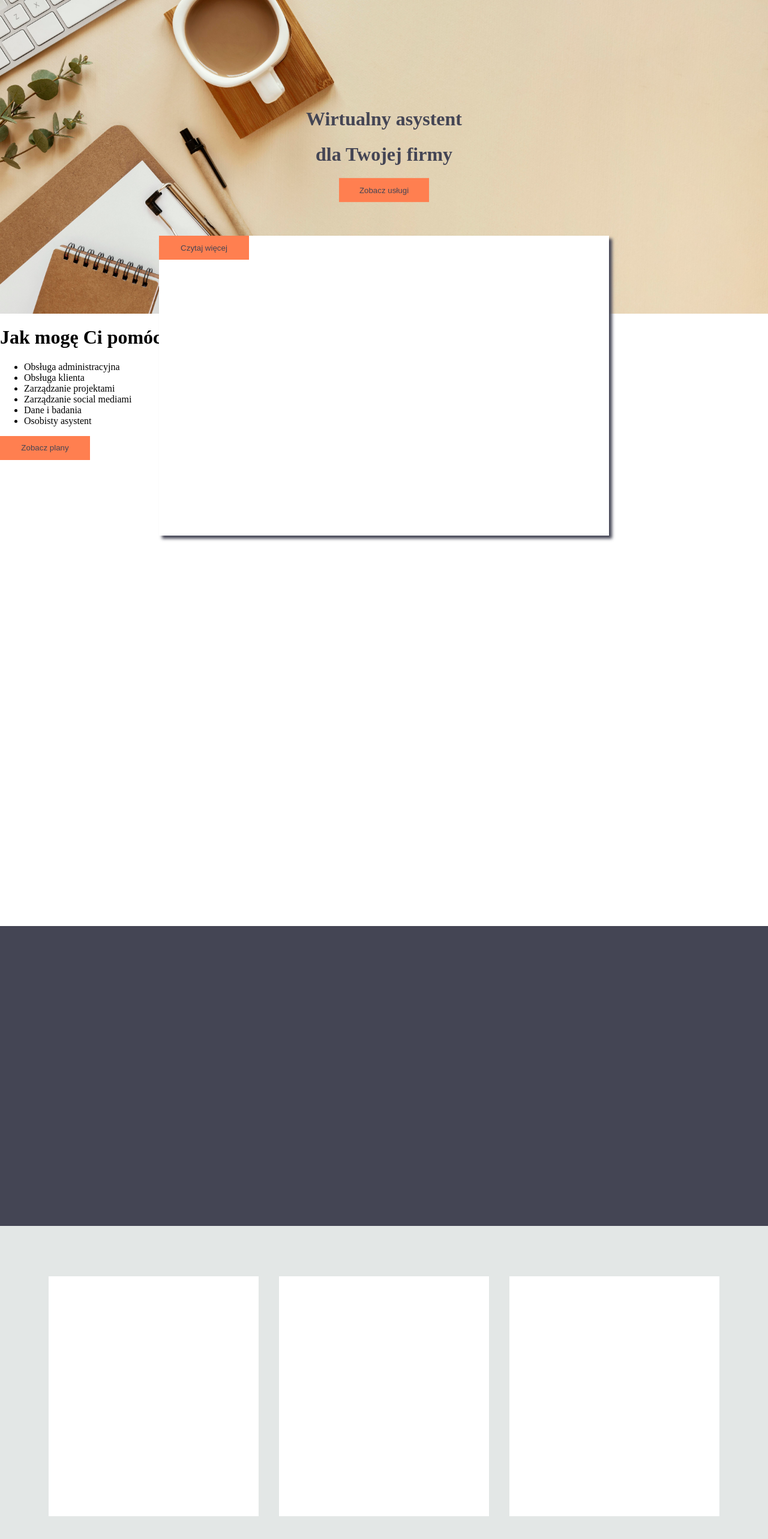
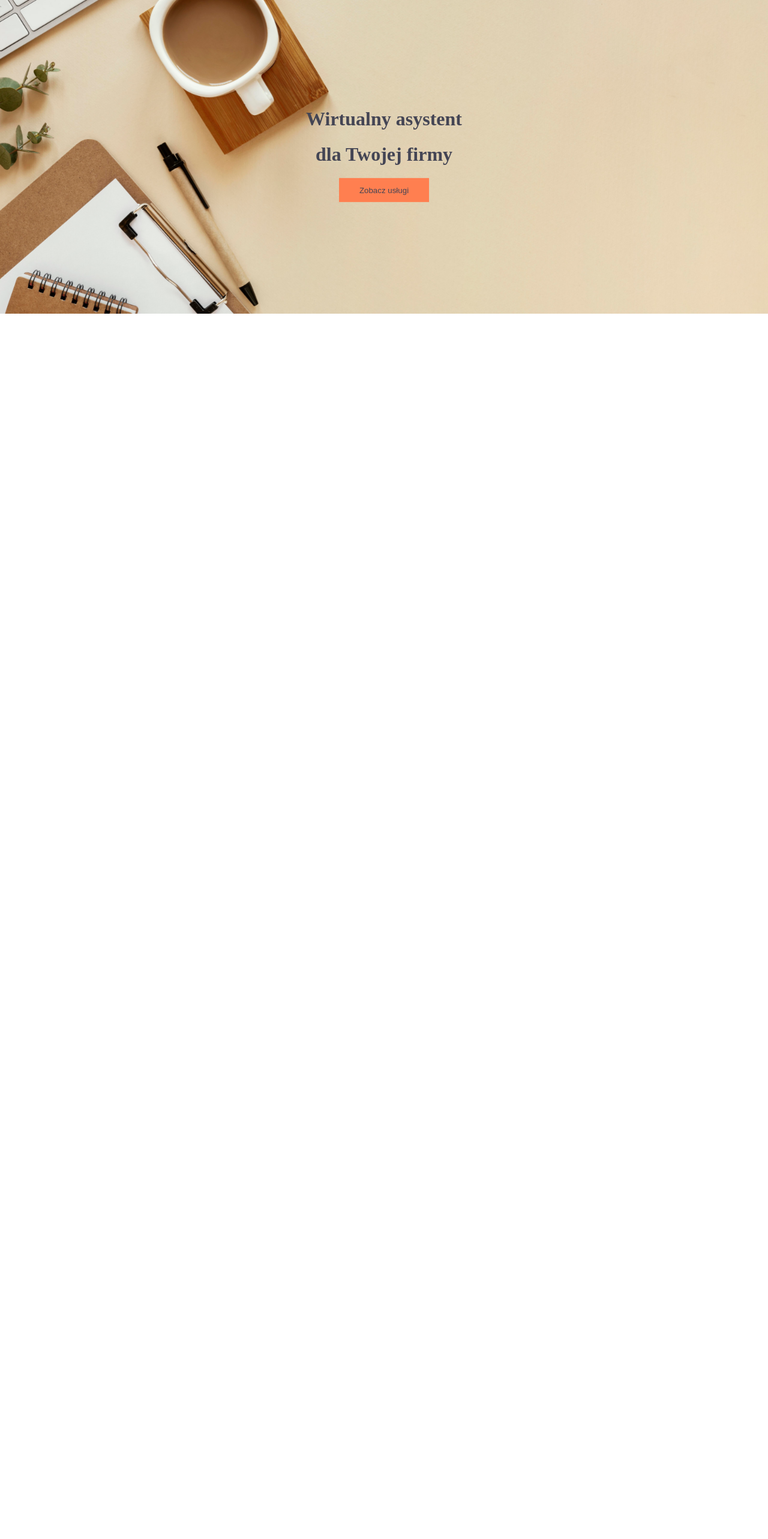
Before and after one commit to Slawek00/assistant, a Vue app: page / in a window 1280 px wide. Shown: the part 152-2718 px from the top of the page at 60% size. After the commit the page ends 800 px from the top, so only its background shows below. Built offline with nearby package versions, Linux system fonts and the light colour scheme.

Commit message:
clearowanie kodu

```diff
--- a/src/App.vue
+++ b/src/App.vue
@@ -1,21 +1,20 @@
 <template>
 <AppMenu/>
   <AppContent/>
-  <AppFooter/>
 </template>
 
 <script>
 
 import AppMenu from "@/components/AppMenu";
 import AppContent from "@/components/AppContent";
-import AppFooter from "@/components/AppFooter";
+//import AppFooter from "@/components/AppFooter";
 
 export default {
   name: 'App',
   components: {
     AppMenu,
     AppContent,
-    AppFooter
+    //AppFooter
   },
 }
 
--- a/src/components/AppContent.vue
+++ b/src/components/AppContent.vue
@@ -5,32 +5,6 @@
     <h1>Wirtualny asystent</h1>
     <h1>dla Twojej firmy</h1>
     <button type="submit">Zobacz usługi</button>
-  </div>
-  <div id="container-about" class="centre-container-about">
-    <button type="submit">Czytaj więcej</button>
-  </div>
-  <div id="container-li">
-    <h1>Jak mogę Ci pomóc?</h1>
-    <ul>
-      <li>Obsługa administracyjna</li>
-      <li>Obsługa klienta</li>
-      <li>Zarządzanie projektami</li>
-      <li>Zarządzanie social mediami</li>
-      <li>Dane i badania</li>
-      <li>Osobisty asystent</li>
-    </ul>
-    <button type="submit">Zobacz plany</button>
-  </div>
-  <div id="container-opinion">
-    <div class="opinion left-opinion"></div>
-    <div class="opinion center-opinion"></div>
-    <div class="opinion right-opinion"></div>
-  </div>
-  <div id="container-link">
-    <div id="container-link-content" class="center-content-container-link">
-    <h1>Przeniosę Twój biznes na wyższy poziom!</h1>
-    <button type="submit">Kontakt</button>
-    </div>
   </div>
 </div>
 </template>
@@ -67,33 +41,6 @@ button{
   color: #444554;
 }
 
-#container-about{
-  margin-top: 75px;
-  height: 500px;
-  width: 750px;
-  background-color: white;
-  box-shadow: 5px 5px 5px #444554;
-}
-
-#container-opinion{
-  width: 100%;
-  height: 500px;
-  background-color: #444554;
-}
-
-#container-li{
-  width: 100%;
-  height: 1000px;
-  background-color: white;
-}
-
-#container-link{
-  width: 100%;
-  height: 800px;
-  background-color: #e3e7e6;
-  text-align: center;
-}
-
 .parallax{
   background-image: url("../assets/top-view-arrangement-of-natural-material-stationery.jpg");
   min-height: 600px;
@@ -103,12 +50,6 @@ button{
   background-size: cover;
 }
 
-.opinion{
-  width: 350px;
-  height: 400px;
-  background-color: white;
-}
-
 .centre-container{
   text-align: center;
   position: absolute;
@@ -116,40 +57,4 @@ button{
   left: 50%;
   transform: translate(-50%, -50%);
 }
-
-.centre-container-about{
-  position: absolute;
-  top: 90%;
-  left: 50%;
-  transform: translate(-50%, -50%);
-}
-
-.left-opinion{
-  position: absolute;
-  top: 310%;
-  left: 20%;
-  transform: translate(-50%, -50%);
-}
-
-.center-opinion{
-  position: absolute;
-  top: 310%;
-  left: 50%;
-  transform: translate(-50%, -50%);
-}
-
-.right-opinion{
-  position: absolute;
-  top: 310%;
-  left: 80%;
-  transform: translate(-50%, -50%);
-}
-
-.center-content-container-link{
-  position: absolute;
-  top: 390%;
-  left: 50%;
-  transform: translate(-50%, -50%);
-}
-
 </style>
```
